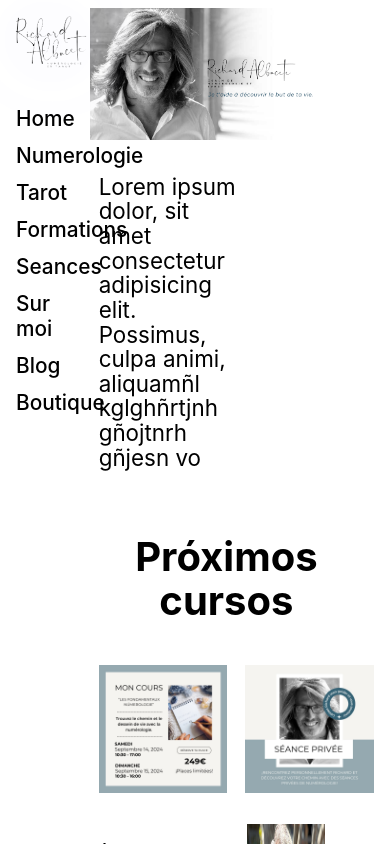
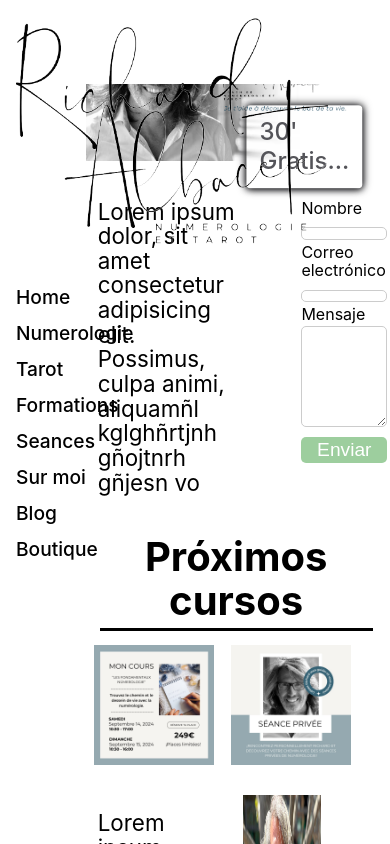
Before and after one commit to ginofrancocba/proyecto-richard, a React (Vite) app: page / in a window 390 px wide. Shown: the top 844 px of the page. Built offline with nearby package versions, Linux system fonts and the light colour scheme.

Commit message:
Add form y css

```diff
--- a/package.json
+++ b/package.json
@@ -10,6 +10,7 @@
     "preview": "vite preview"
   },
   "dependencies": {
+    "emailjs-com": "^3.2.0",
     "react": "^18.2.0",
     "react-dom": "^18.2.0",
     "react-router-dom": "^6.22.3"
--- a/src/componentes/Pages/Boutique.jsx
+++ b/src/componentes/Pages/Boutique.jsx
@@ -3,9 +3,9 @@ import React from 'react';
 
 
 const Boutique = () => {
-
+      return (
         <h1>ESTO ES BOUTIQUE...</h1>
-
+      )
   };
 
   export default Boutique;
--- a/src/componentes/Pages/Home/Home.jsx
+++ b/src/componentes/Pages/Home/Home.jsx
@@ -1,20 +1,58 @@
-import React from 'react';
+import React, { useRef } from 'react';
+import { Link } from 'react-router-dom';
 import { Layout } from '../../Layout/Layout';
+import emailjs from 'emailjs-com';
+
 
 const Home = () => {
+  const formRef = useRef(null); // Define form usando useRef
+
+  const sendEmail = (e) => {
+    e.preventDefault();
+    const templateParams = {
+      // Parámetros para tu plantilla de correo electrónico
+      to_name: 'Nombre del destinatario',
+      from_name: 'Tu nombre',
+      message: 'Este es un correo electrónico de prueba enviado usando emailjs',
+    };
+
+    emailjs.send('TU_ID_DE_SERVICIO', 'TU_ID_DE_PLANTILLA', templateParams, 'TU_ID_DE_USUARIO')
+      .then((response) => {
+        console.log('Correo electrónico enviado correctamente:', response);
+      })
+      .catch((error) => {
+        console.error('Error al enviar el correo electrónico:', error);
+      });
+  };
+
   return (
     <Layout>
-            <div>
       <section className='section1'>
-                <div>
-                  <img class="img-header" src="/img-header2.png" alt="image-richard" ></img>
+        <div className="relative-container">
+          <img className="img-header" src="/img-header2.png" alt="imagen-richard" />
+          <div className="button-container">
+            <Link to="/seances">30' Gratis...</Link>
+          </div>
         </div>
       </section>
-              <section className='section2'>
-                <div className='p2-home'>
+      <section className='section-form'>
+        <div className="p2-home">
           <p>Lorem ipsum dolor, sit amet consectetur adipisicing elit. Possimus, culpa animi, aliquamñl kglghñrtjnh gñojtnrh gñjesn vo</p>
         </div>
-                <div className='form'>
+        <div className='p2-home'>
+          <div className="column">
+            <ul>
+              <form className="mi-formulario" ref={formRef} onSubmit={sendEmail}>
+                <li><label>Nombre</label></li>
+                <li><input type="text" name="user_name" /></li>
+                <li><label>Correo electrónico</label></li>
+                <li><input type="email" name="user_email" /></li>
+                <li><label>Mensaje</label></li>
+                <li><textarea name="message" /></li>
+                <li><input type="submit" value="Enviar" /></li>
+              </form>
+            </ul>
+          </div>
         </div>
       </section>
       <section className='section3'>
@@ -22,20 +60,17 @@ const Home = () => {
           <h1>Próximos cursos</h1>
         </div>
         <div>
-                  <img class="img-curso" src="/img-curso.jpeg" alt="image-curso" ></img>
-                  <img class="img-libro" src="/img-libro.JPG" alt="image-libro" ></img>
+          <img className="img-curso" src="/img-curso.jpeg" alt="imagen-curso" ></img>
+          <img className="img-libro" src="/img-libro.JPG" alt="imagen-libro" ></img>
         </div>
       </section>
       <section className='section4'>
         <div className='p4-home'>
           <p>Lorem ipsum dolor, sit amet consectetur adipisicing elit. Possimus, culpa animi, aliquamñl kglghñrtjnh gñojtnrh gñjesn vo</p>
-                  <img class="img-home1" src="/img-home1.jpeg" alt="image-richard" ></img>
+          <img className="img-home1" src="/img-home1.jpeg" alt="imagen-richard" ></img>
         </div>
-                <div>
-
-                </div>
+        <div></div>
       </section>
-            </div>
     </Layout>
   );
 };
--- a/src/componentes/Pages/Navbar.jsx
+++ b/src/componentes/Pages/Navbar.jsx
@@ -4,7 +4,7 @@ import { Link } from 'react-router-dom';
 const Navbar = () => {
   return (
     <div className="navbar">
-      <img class="logo" src="/img-logo.png" alt="Logo" ></img>
+      <img className="logo-navbar" src="/img-logo.png" alt="Logo" ></img>
       <ul>
         <li><Link to="/"></Link></li>
         <li><Link to="/">Home</Link></li>
--- a/src/componentes/Pages/Numerologie.jsx
+++ b/src/componentes/Pages/Numerologie.jsx
@@ -1,9 +1,44 @@
 // Numerologie.jsx
 import React from 'react';
 
+
 const Numerologie = () => {
   return (
-    <h1>ESTO ES NUMEROLOGIE...</h1>
+    <>
+      <section>
+          <h1>NUMEROLOGIE</h1>
+        <div className='vid-cont'>
+          <video className='vid-numerologie' src="/vid-num.mp4" autoPlay loop>
+          Tu navegador no soporta la reproducción de videos.
+        </video>
+        </div>
+      </section>
+      <section>
+          <h2>SUBTITULO1</h2>
+        <div className='p1-numerologie'>
+           <p>Lorem ipsum dolor, sit amet consectetur adipisicing elit. Voluptatibus fugiat molestiae incidunt ipsam corrupti, eius dolorum, magni pariatur, velit labore exercitationem perspiciati </p>
+        </div>
+      </section>
+      <section>
+          <h2>SUBTITULO2</h2>
+        <div className='p2-numerologie'>
+           <p>Lorem ipsum dolor, sit amet consectetur adipisicing elit. Voluptatibus fugiat molestiae incidunt ipsam corrupti, eius dolorum, magni pariatur, velit labore exercitationem perspiciati </p>
+           <p>Lorem ipsum dolor, sit amet consectetur adipisicing elit. Voluptatibus fugiat molestiae incidunt ipsam corrupti, eius dolorum, magni pariatur, velit labore exercitationem perspiciati </p>
+        </div>
+      </section>
+      <section>
+        <div className='p3-numerologie'>
+            <img className="img1-numerologie" src="/img-home1.jpeg" alt="image-richard" ></img>
+            <p>Lorem ipsum dolor, sit amet consectetur adipisicing elit. Possimus, culpa animi, aliquamñl kglghñrtjnh gñojtnrh gñjesn vo</p>
+        </div>
+      </section>
+      <section>
+        <div className='p4-numerologie'>
+            <p>Lorem ipsum dolor, sit amet consectetur adipisicing elit. Possimus, culpa animi, aliquamñl kglghñrtjnh gñojtnrh gñjesn vo</p>
+            <img className="img1-numerologie" src="/img-home1.jpeg" alt="image-richard" ></img>
+        </div>
+      </section>
+    </>
   );
 };
 
--- a/src/index.css
+++ b/src/index.css
@@ -1,10 +1,5 @@
 :root {
-  display: flex;
-  margin: 0 auto;
-
   font-family: Inter, system-ui, Avenir, Helvetica, Arial, sans-serif;
-
-
   color-scheme: light dark;
   color: rgba(255, 255, 255, 0.87);
   background-color: #fffbfb;
@@ -16,31 +11,40 @@
   -webkit-text-size-adjust: 100%;
 }
 
-
 body {
-width: 75vw;
-padding-left: 21%;
+width: 70%;
+padding-left: 20%;
 }
 
-.logo {
-  width: 90%;
+.logo-navbar {
+  width: 80%;
   padding: 1em;
-  will-change: filter;
-  transition: filter 300ms;
-}
-
-.logo:hover {
-  filter: drop-shadow(0 0 2em #646cffaa);
 }
 
 .img-header {
-  width: 80%;
-  padding: 0% 0% 0% 0%;
+  width: 100%;
+  padding: 0;
+}
+
+.relative-container {
+  position: relative;
+}
+
+.button-container {
+  font-size: 1.5rem;
+  position: absolute;
+  top: 88%;
+  left: 80%;
+  padding: 0.8rem;
+  transform: translate(-50%, -50%);
+  border-radius: 4px;
+  border: 2px #000;
+  box-shadow: #1c1c1f 0px 0px 10px, #1c1c1f 0px 1px 6px;
 }
 
 .navbar {
-  height: 90%;
-  width: 20%;
+  height: 100vh;
+  width: 20vw;
   position: fixed;
   z-index: 1;
   background-color: white ;
@@ -57,7 +61,7 @@ padding-left: 21%;
 .navbar ul li a {
     padding: 6px 8px 6px 16px;
     text-decoration: none;
-    font-size: 1.3rem;
+    font-size: 120%;
     color: black;
     display: block;
     transition: 0.3s;
@@ -69,8 +73,8 @@ padding-left: 21%;
 }
 
 a {
-  font-weight: 500;
-  color: #646cff;
+  font-weight: 500 ;
+  color: #545459;
   text-decoration: inherit;
 }
 
@@ -78,9 +82,82 @@ a:hover {
   color: #535bf2;
 }
 
+.section-form {
+  display: inline-flex;
+  width: 100vw;
+}
+
 .p2-home {
   display: inline-flex;
-  width: 50%;
+  width: 40vw;
+  font-size: 1em;
+  line-height: 1.1;
+  color: #000;
+
+
+}
+
+.mi-formulario {
+  margin: 10% 30% 0% -30%;
+}
+
+.mi-formulario ul {
+  padding: 0; /* Elimina el relleno predeterminado */
+  background-color: white;
+}
+
+.mi-formulario li {
+  margin-bottom: 1%; /* Espacio entre elementos */
+  list-style: none;
+}
+
+.mi-formulario label {
+  font-size: 1rem;
+  display: block; /* Muestra las etiquetas en una línea nueva */
+  margin-bottom: 1%; /* Espacio inferior */
+}
+
+.mi-formulario input[type="text"],
+.mi-formulario input[type="email"],
+.mi-formulario textarea {
+  width: 22vw;
+  height: 1vh;
+  padding:5% 5% 5% 5%;
+  margin: 1% 0% 0% 0%;
+  margin-bottom: 3%;
+  border: 1px solid #ccc;
+  border-radius: 5px;
+  box-sizing: border-box;
+  background-color: white;
+}
+
+.mi-formulario textarea {
+  height: 12vh; /* Altura del área de texto */
+}
+
+.mi-formulario input[type="submit"] {
+  width: 22vw;
+  background-color: #9dce9e;
+  color: white;
+  border: none;
+  padding: 2%;
+  text-align: center;
+  align-items: center;
+  justify-content: center;
+  display: inline-block;
+  font-size: 1.2rem;
+  border-radius: 5px;
+  cursor: pointer;
+  transition: background-color 0.3s;
+}
+
+.mi-formulario input[type="submit"]:hover {
+  background-color: #45a049;
+}
+
+.p1-numerologie {
+  display: inline-flex;
+  width: 50vw;
   font-size: 1.4em;
   line-height: 1.1;
   color: #000;
@@ -91,11 +168,14 @@ a:hover {
 
 h1 {
   font-size: 2.5em;
-  width: 70vw;
+  width: 50vw;
   line-height: 1.1;
   color: #000;
   text-align: center;
   justify-content: center;
+  border-bottom-style: solid ;
+  margin: 2% 2% 2% 5%;
+  padding: 0% 0% 2% 0%;
 }
 
 .img-curso, .img-libro {
@@ -144,6 +224,73 @@ button:focus-visible {
   outline: 4px auto -webkit-focus-ring-color;
 }
 
+.vid-cont {
+  text-align: center;
+  justify-content: center;
+}
+
+.vid-numerologie {
+  width: 60vw;
+}
+
+h2 {
+  font-size: 2em;
+  width: 70vw;
+  line-height: 1.1;
+  color: #000;
+  text-align: center;
+  justify-content: center;
+}
+
+.p1-numerologie {
+  display: inline-flex;
+  width: 90%;
+  font-size: 1.1em;
+  line-height: 1.1;
+  color: #000;
+  text-align: left;
+  justify-content: left;
+  padding: 0% 0% 0% 0%;
+}
+
+.p2-numerologie {
+  display: flex;
+  width: 85%;
+  font-size: 1.4em;
+  line-height: 1.1;
+  color: #000;
+  justify-content:space-around;
+  padding: 1% 1% 1% 1%;
+}
+
+.p3-numerologie {
+  display: flex;
+  width: 70%;
+  font-size: 1.2em;
+  line-height: 2;
+  color: #000;
+  justify-content: space-around;
+  margin: 0% 1% 1% 3%;
+  padding: 1% 0% 1% 5%;
+}
+
+.img1-numerologie {
+  width: 40%;
+  padding: 5% 15% 3% 10%;
+}
+
+.p4-numerologie {
+  display: flex;
+  width: 70%;
+  font-size: 1.2em;
+  line-height: 2;
+  color: #000;
+  justify-content: space-around;
+  margin: 0% 1% 1% 3%;
+  padding: 1% 0% 1% 5%;
+}
+
+
 @keyframes logo-spin {
   from {
     transform: rotate(0deg);
@@ -152,6 +299,87 @@ button:focus-visible {
     transform: rotate(360deg);
   }
 }
+
+ @media (max-width: 800px) {
+  .navbar {
+    width: 100%; /* Ocupará todo el ancho del contenedor */
+    height: 10vh; /* Se ajustará al 10% de la altura del contenedor */
+  }
+}
+
+.logo {
+  width: 30%;
+  padding: 1em;
+}
+
+.p2-home {
+  display: inline-flex;
+  width: 50%;
+  font-size: 1.4em;
+  line-height: 1.1;
+  color: #000;
+  text-align: left;
+  justify-content: left;
+  padding: 3% 10% 3% 3%;
+}
+
+h1 {
+  font-size: 2.5em;
+  width: 70vw; /* Se ajustará al 70% del ancho del contenedor */
+  line-height: 1.1;
+  color: #000;
+  text-align: center;
+  justify-content: center;
+}
+
+.img-curso, .img-libro {
+  display: inline-flex;
+  width: 44%;
+  padding: 3%;
+}
+
+.section4 {
+  display: inline-flex;
+  width: 100vw; /* Se ajustará al 100% del ancho del contenedor */
+}
+
+.p4-home {
+  display: inline-flex;
+  width: 50%;
+  font-size: 1.4em;
+  line-height: 1.1;
+  color: #000;
+  text-align: left;
+  justify-content: left;
+  padding: 3% 10% 3% 3%;
+}
+
+.img-home1 {
+  width: 40%;
+  padding: 3% 0% 3% 10%;
+}
+
+button {
+  border-radius: 8px;
+  border: 1px solid transparent;
+  padding: 0.6em 1.2em;
+  font-size: 1em;
+  font-weight: 500;
+  font-family: inherit;
+  background-color: #1a1a1a;
+  cursor: pointer;
+  transition: border-color 0.25s;
+}
+
+button:hover {
+  border-color: #646cff;
+}
+
+button:focus,
+button:focus-visible {
+  outline: 4px auto -webkit-focus-ring-color;
+}
+
 @media (prefers-color-scheme: light) {
   :root {
     color: #213547;
@@ -164,11 +392,3 @@ button:focus-visible {
     background-color: #f9f9f9;
   }
 }
-
-.card {
-  padding: 2em;
-}
-
-.read-the-docs {
-  color: #888;
-}
```
Also changed, not shown: 1 other file (tests, documents, lock files or other folders). Lines whose indentation alone changed are shown as unchanged.
